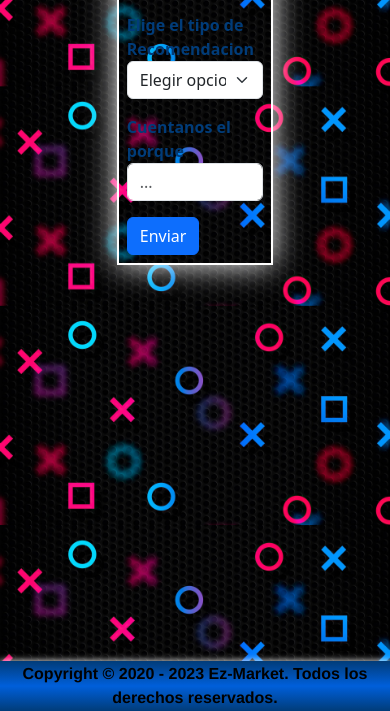
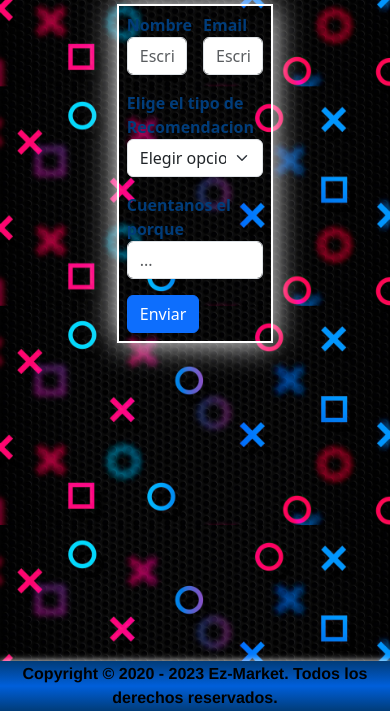
Before and after one commit to dacapdevila/coder-ez_market, a plain HTML site: page paginas/contacto.html in a window 390 px wide. Shown: the part 133-844 px from the top of the page. Drawn offline with nearby package versions, Linux system fonts and the light colour scheme.

Commit message:
Pagina de contacto con Bootstrap VM

```diff
--- a/style/main.css
+++ b/style/main.css
@@ -792,6 +792,10 @@ label.form_label {
         padding-bottom: 120px;
         padding-top: 120px;
     }
+    /*CONTACTO*/
+    .contenedor_formulario {
+         margin-top: 20%;
+    }
 }
 
     /*550PX*/
@@ -809,6 +813,11 @@ label.form_label {
     }
     .zoom_redes:hover > .yt .capafb h3 {
         margin-top: 10%;
+    }
+
+        /*CONTACTO*/
+    .contenedor_formulario {
+        margin-top: 30%;
     }
 }
 
@@ -836,6 +845,10 @@ label.form_label {
     }
     .footer {
         height: 50px;
+    }
+            /*CONTACTO*/
+    .contenedor_formulario {
+        margin-top: 35%;
     }
             /*INDEX*/
     .contenedor_tiendas {
@@ -970,6 +983,11 @@ label.form_label {
     .link a {
         font-size: 12px;
     }
+
+        /*CONTACTO*/
+    .contenedor_formulario {
+        margin-top: 45%;
+    }
         /*REDES*/
     .contenedor_redes {
         padding-top: 120px;
@@ -988,6 +1006,11 @@ label.form_label {
 
     /*MOBILE S*/
  @media (max-width: 320px) {
+
+        /*CONTACTO*/
+    .contenedor_formulario {
+        margin-top: 55%;
+    }
         /*TIENDA PC*/
     .juegos_pc {
         grid-template-columns: repeat(4, 60px);
```
